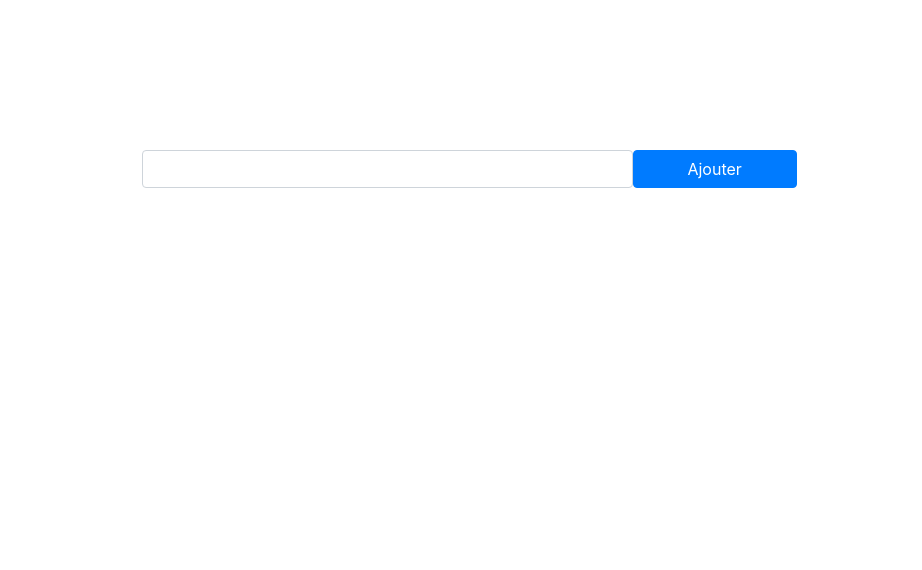
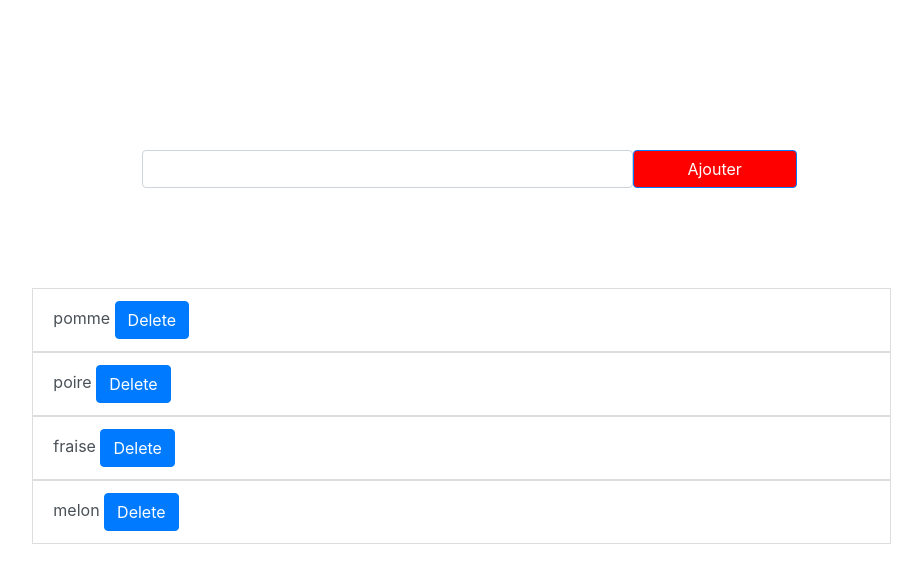
Before and after one commit to Mick22121987/FA-4-ApprofondissementComposant, an Angular app: page / in a window 1280 px wide. Shown: the top 570 px of the page, without its empty margins (171-1093 px from the left). Built offline with nearby package versions, Linux system fonts and the light colour scheme.

Commit message:
Lecon 4 Encapsulation

```diff
--- /dev/null
+++ b/src/app/app.component.css
@@ -0,0 +1,3 @@
+.btn-primary{
+  background-color: red;
+}
--- a/src/app/app.component.ts
+++ b/src/app/app.component.ts
@@ -1,12 +1,14 @@
-import { Component } from '@angular/core';
+import { Component, ViewEncapsulation } from '@angular/core';
 
 @Component({
   selector: 'app-root',
-  templateUrl: './app.component.html'
+  templateUrl: './app.component.html',
+  styleUrls: ['./app.component.css'],
+  encapsulation: ViewEncapsulation.Emulated
 })
 export class AppComponent {
   public fruit: string;
-  public fruits: string[] = [];
+  public fruits: string[] = ['pomme', 'poire', 'fraise', 'melon'];
 
   constructor() {
   }
--- a/src/app/item/item.component.html
+++ b/src/app/item/item.component.html
@@ -1,4 +1,4 @@
 <li class="list-group-item list-group-item-action" style="border: 1px solid #ddd">
   {{ fruit }}
-  <span class="close ml-auto" (click)="deleteFruit()">&times;</span>
+  <button class="btn btn-primary ml-auto" (click)="deleteFruit()">Delete</button>
 </li>
```
